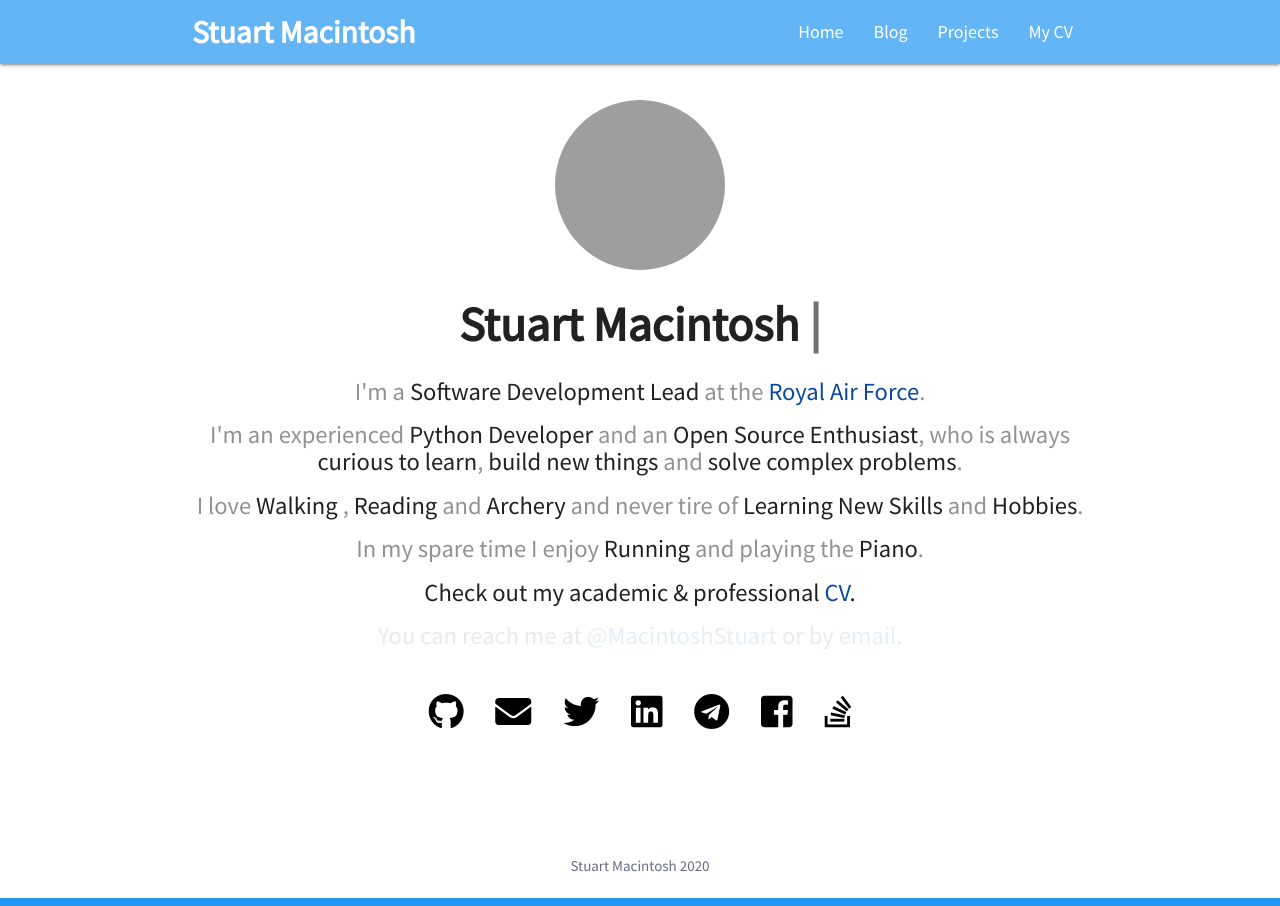
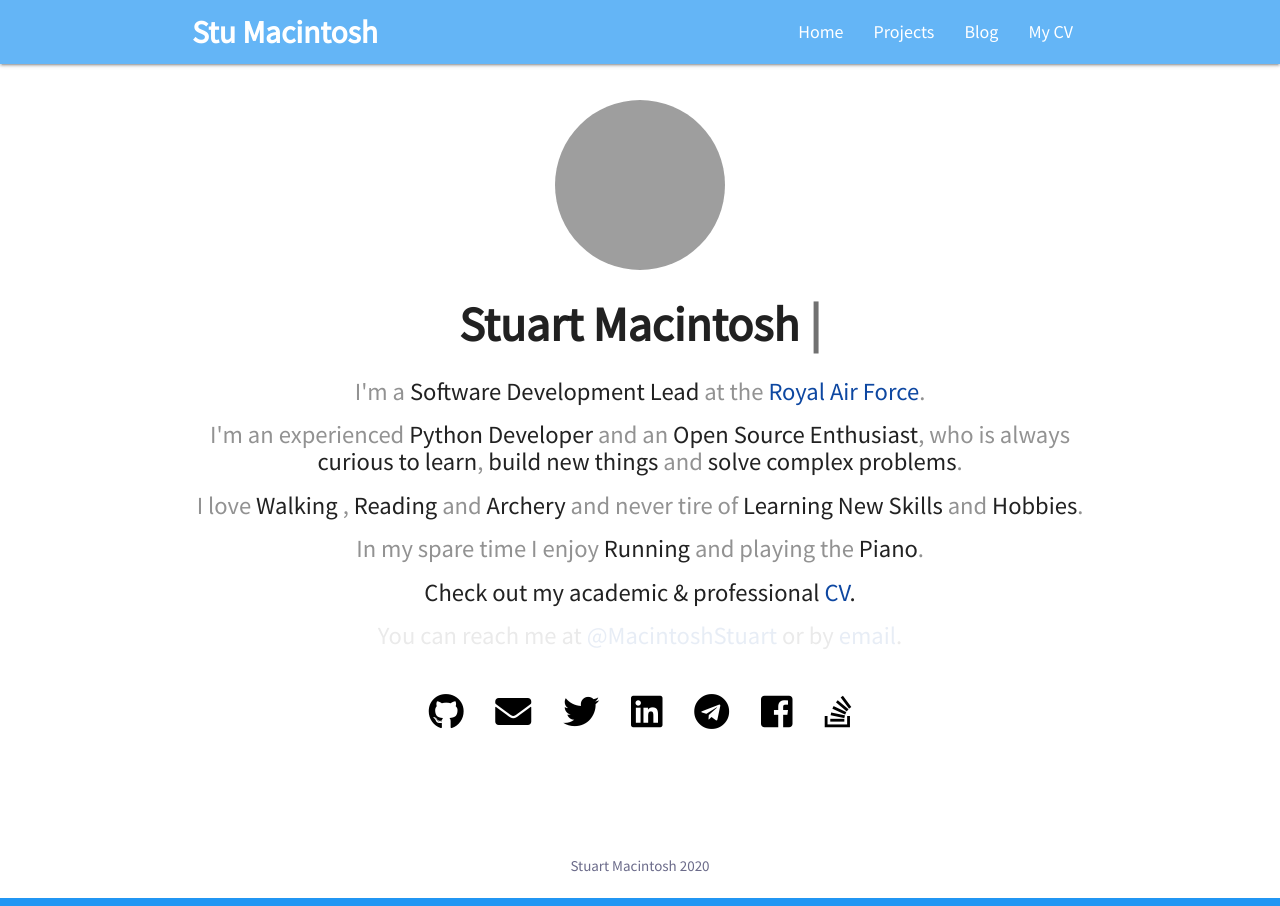
Before and after one commit to SmTaUcM/SmTaUcM.github.io, a Jekyll site: the page built from index.html, in a window 1280 px wide. Built offline with Jekyll 4.4.1, drawn with Linux system fonts in a browser that asks for light colours; nearby versions of some CDN libraries; grey boxes are pictures that could not be loaded.

Commit message:
header.html - BugFix - Full name displaying incorrectly on modile devises - Too long.

```diff
--- a/_includes/header.html
+++ b/_includes/header.html
@@ -3,12 +3,12 @@
                  <nav class = "blue lighten-2">
                   <div class="container">
                    <div class="nav-wrapper">
-                     <a href="/" class="brand-logo" style="font-weight: bold;">Stuart Macintosh</a>
+                     <a href="/" class="brand-logo" style="font-weight: bold;">Stu Macintosh</a>
                      <a href="#" data-target="mobile-demo" class="sidenav-trigger"><i class="material-icons" >menu</i></a>
                      <ul class="right hide-on-med-and-down " id = "navList">
                         <li class="hoverable"><a href="/" style="font-size:18px">Home</a></li>
+						<li class="hoverable"><a href="{{site.baseurl}}projects.html" style="font-size:18px">Projects</a></li>
                         <li class="hoverable"><a href="/blog" style="font-size:18px">Blog</a></li>
-                        <li class="hoverable"><a href="{{site.baseurl}}projects.html" style="font-size:18px">Projects</a></li>
                         <li class="hoverable"><a href="{{site.baseurl}}resume.html" style="font-size:18px">My CV</a></li>
                         <!--<li class="hoverable"><a href= "URL" target ="_blank"style="font-size:18px">SPARE'</a></li>-->
 
```
